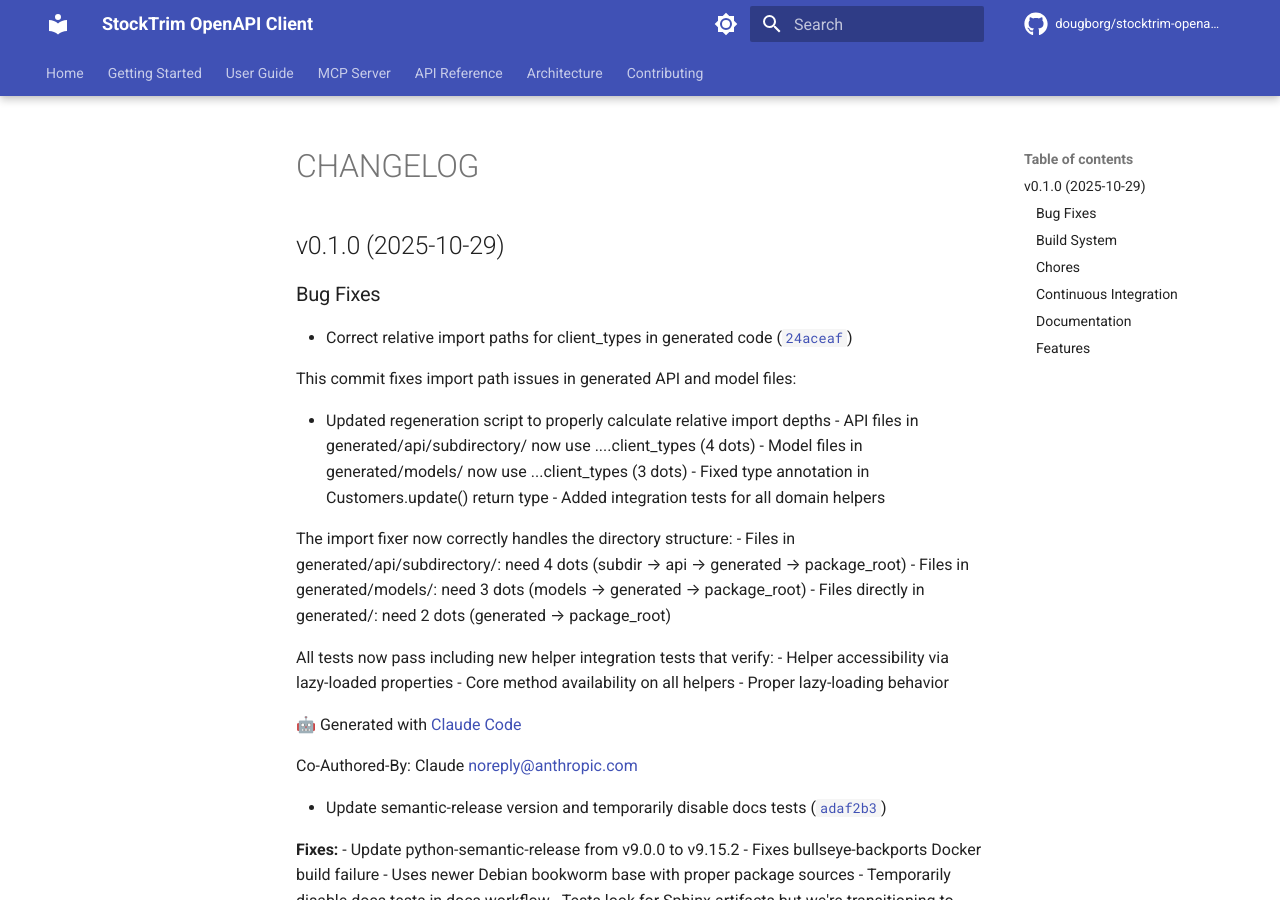
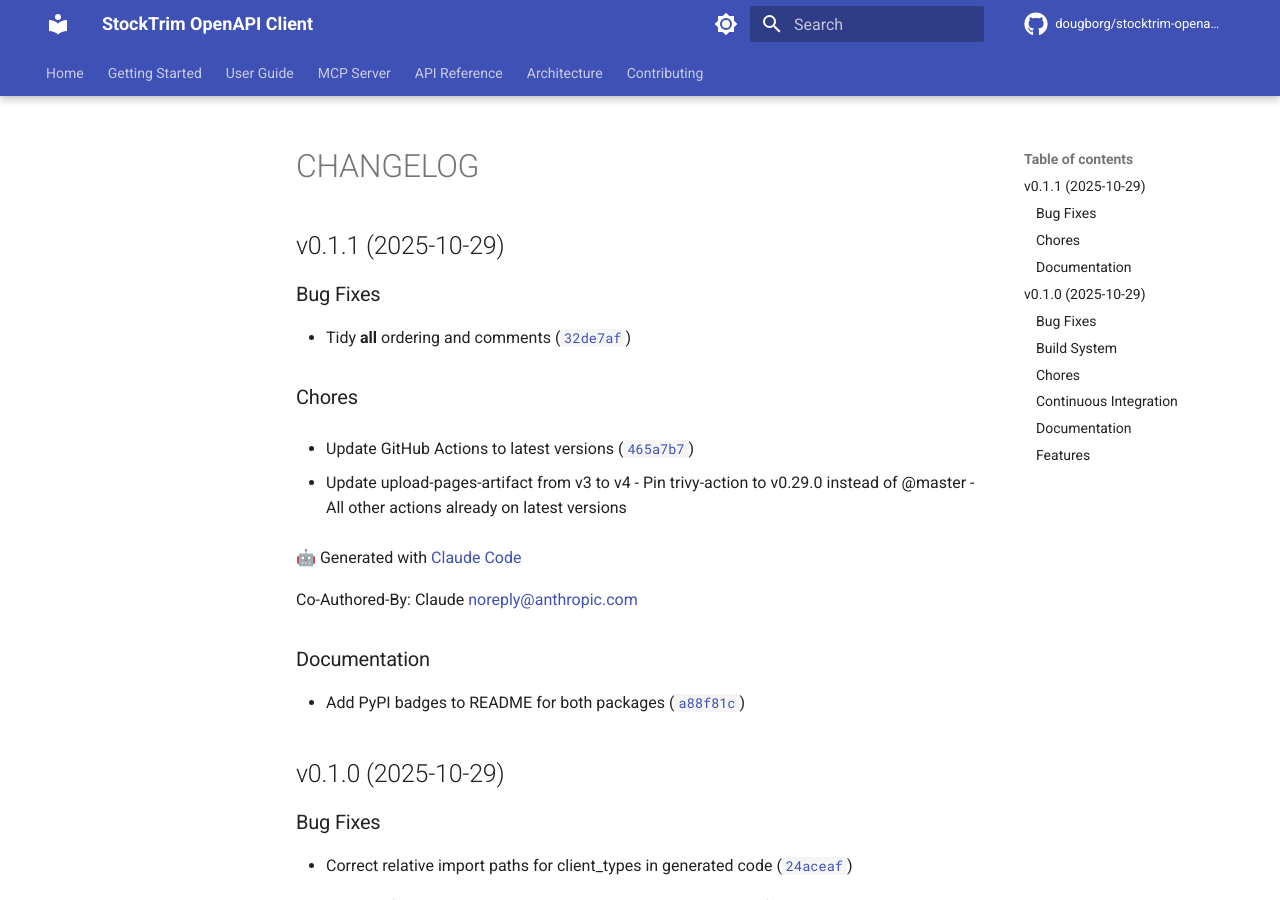
Before and after one commit to dougborg/stocktrim-openapi-client, an MkDocs documentation site: the page built from docs/CHANGELOG.md, in a window 1280 px wide and 900 px high. Built offline with MkDocs 1.6.1 and Material for MkDocs 9.7.7, drawn with Linux system fonts in a browser that asks for light colours; comment, search, counter and statistics services are not loaded; the version menu is left out.

Commit message:
chore(release): client v0.1.1

```diff
--- a/docs/CHANGELOG.md
+++ b/docs/CHANGELOG.md
@@ -1,6 +1,30 @@
 # CHANGELOG
 
 <!-- version list -->
+
+## v0.1.1 (2025-10-29)
+
+### Bug Fixes
+
+- Tidy __all__ ordering and comments
+  ([`32de7af`](https://github.com/dougborg/stocktrim-openapi-client/commit/32de7aff9c1b7bf7a485f6f1557c191e55ead5d6))
+
+### Chores
+
+- Update GitHub Actions to latest versions
+  ([`465a7b7`](https://github.com/dougborg/stocktrim-openapi-client/commit/465a7b77735d243c70a69f12e6c52d504c01b532))
+
+- Update upload-pages-artifact from v3 to v4 - Pin trivy-action to v0.29.0 instead of
+  @master - All other actions already on latest versions
+
+🤖 Generated with [Claude Code](https://claude.com/claude-code)
+
+Co-Authored-By: Claude <noreply@anthropic.com>
+
+### Documentation
+
+- Add PyPI badges to README for both packages
+  ([`a88f81c`](https://github.com/dougborg/stocktrim-openapi-client/commit/a88f81cb17707021d22b643bf91d77e87363b1a2))
 
 ## v0.1.0 (2025-10-29)
 
--- a/pyproject.toml
+++ b/pyproject.toml
@@ -1,6 +1,6 @@
 [project]
 name = "stocktrim-openapi-client"
-version = "0.1.0"
+version = "0.1.1"
 description = "A modern, pythonic StockTrim Inventory Management API client with automatic retries, rate limiting, and smart pagination"
 authors = [
     {name = "Doug Borg", email = "dougborg@dougborg.org"},
--- a/stocktrim_public_api_client/__init__.py
+++ b/stocktrim_public_api_client/__init__.py
@@ -5,7 +5,7 @@ A modern, pythonic StockTrim Inventory Management API client with automatic
 retries and custom authentication.
 """
 
-__version__ = "0.1.0"
+__version__ = "0.1.1"
 
 from .stocktrim_client import StockTrimClient
 from .utils import (
```
